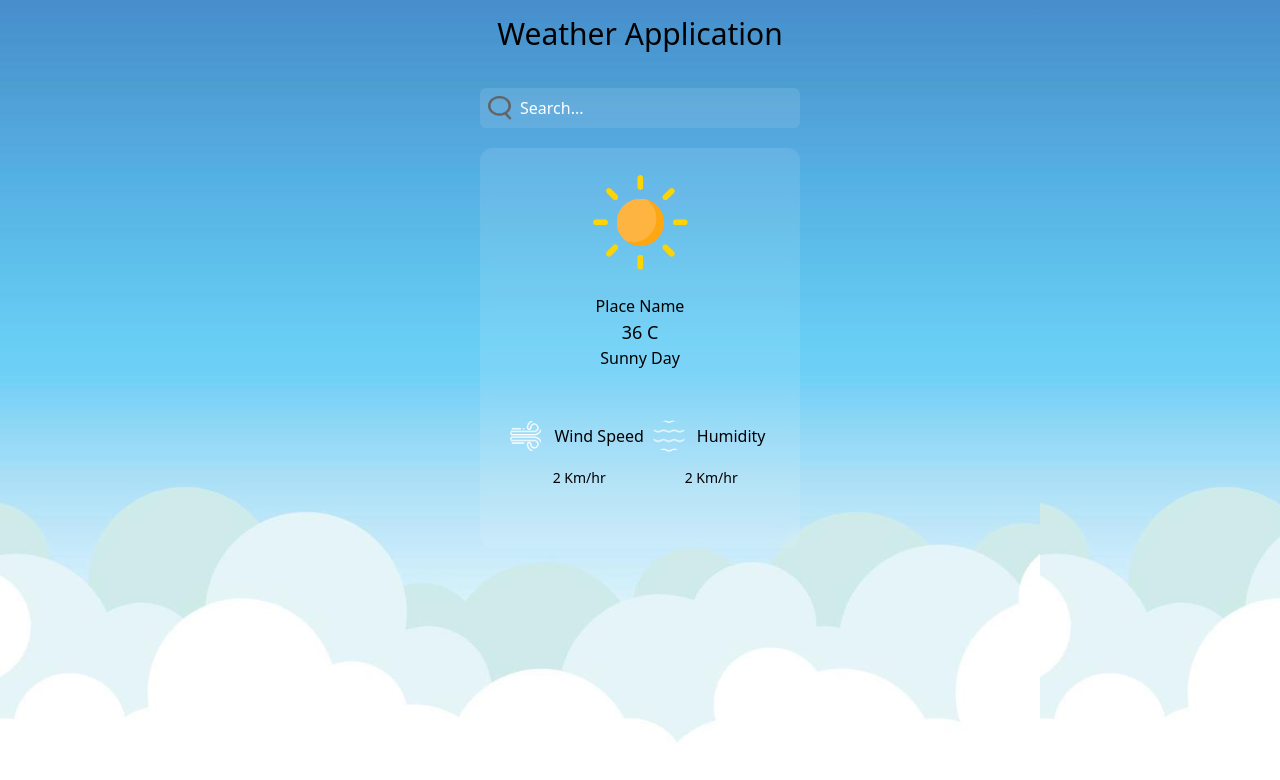
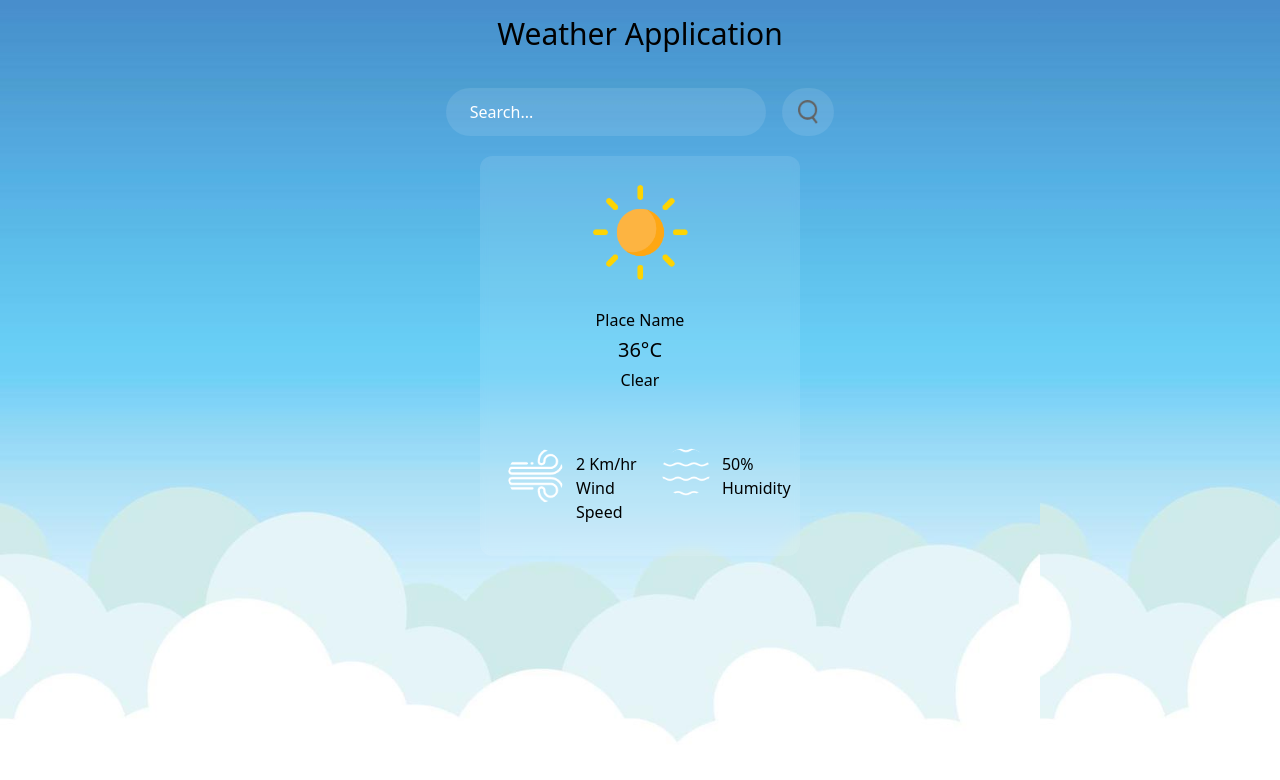
Before and after one commit to parimala-06/Weather-App, a React (Vite) app: page / in a window 1280 px wide. Shown: the top 780 px of the page. Built offline with nearby package versions, Linux system fonts and the light colour scheme.

Commit message:
Alignment of components

```diff
--- a/src/App.jsx
+++ b/src/App.jsx
@@ -12,7 +12,7 @@ function App() {
       <Search/>
       <div className="flex flex-col gap-8 backdrop-blur-sm bg-white/10 h-1/2 w-1/4 text-center rounded-xl">
         <Climate/>
-        <div className="flex justify-around m-5 p-2">
+        <div className="flex justify-around m-5 p-2 gap-5">
           <WindSpeed/>
           <Humidity/>
         </div>
--- a/src/components/Climate.jsx
+++ b/src/components/Climate.jsx
@@ -2,11 +2,11 @@ import React from 'react'
 
 const Climate = () => {
   return (
-    <div className="flex flex-col justify-center items-center h-1/2 mt-3">
+    <div className="flex flex-col justify-center items-center h-1/2 mt-5 gap-1 mb-3">
         <img className="rounded-full w-36 h-36" src="src/assets/images/clear.png" alt="image description"/>
         <div className="text-md">Place Name</div>
-        <div className="text-lg">36 C</div>
-        <div className="text-md">Sunny Day</div>
+        <div className="text-xl">36°C</div>
+        <div className="text-md">Clear</div>
     </div>
   )
 }
--- a/src/components/Humidity.jsx
+++ b/src/components/Humidity.jsx
@@ -2,13 +2,14 @@ import React from 'react'
 
 const Humidity = () => {
   return (
-    <div className="flex flex-col">
-        <div className="flex">
-            <img className="rounded-full w-8 h-8" src="src/assets/images/humidity.png" alt="image description"/>
-            <div className="text-md ml-2 p-1">Humidity</div>
+
+    <div className="flex gap-2">
+        <img className="rounded-full w-12 h-12" src="src/assets/images/humidity.png" alt="image description"/>
+        <div className="flex-col p-1 text-left">
+            <div className="text-md">50%</div>
+            <div className="text-md">Humidity</div>
         </div>
-        <div className="text-sm m-4">2 Km/hr</div>
-  </div>
+    </div>
   )
 }
 
--- a/src/components/SearchBar.jsx
+++ b/src/components/SearchBar.jsx
@@ -2,8 +2,8 @@ import React from 'react'
 
 const Search = () => {
   return (
-    <div className="m-5 flex items-center bg-white/10 rounded-md p-2 w-1/4">
-        <img src="src/assets/images/search.png" alt="Search" className="w-6 h-6 mr-2" />
+    <div className='flex items-center mt-5 gap-4'>
+      <div className="mb-5 flex items-center bg-white/10 rounded-3xl p-6 w-80 h-12">
           <input
             type="search"
             id="placename"
@@ -11,6 +11,10 @@ const Search = () => {
             className="bg-transparent outline-none text-white placeholder-white"
           />
       </div>
+        <button className='mb-5 flex items-center bg-white/10 rounded-3xl p-2 h-12'>
+          <img src="src/assets/images/search.png" alt="Search" className="p-2 h-10" />
+        </button>
+    </div>
   )
 }
 
--- a/src/components/WindSpeed.jsx
+++ b/src/components/WindSpeed.jsx
@@ -2,12 +2,12 @@ import React from 'react'
 
 const WindSpeed = () => {
   return (
-    <div className="flex flex-col">
-        <div className="flex">
-            <img className="rounded-full w-8 h-8" src="src/assets/images/wind.png" alt="image description"/>
-            <div className="text-md ml-2 p-1">Wind Speed</div>
+    <div className="flex gap-2">
+        <img className="rounded-full w-14 h-14" src="src/assets/images/wind.png" alt="image description"/>
+        <div className="flex-col p-1 text-left">
+            <div className="text-md">2 Km/hr</div>
+            <div className="text-md">Wind Speed</div>
         </div>
-        <div className="text-sm m-4">2 Km/hr</div>
     </div>
   )
 }
```
Lines whose indentation alone changed are shown as unchanged.
